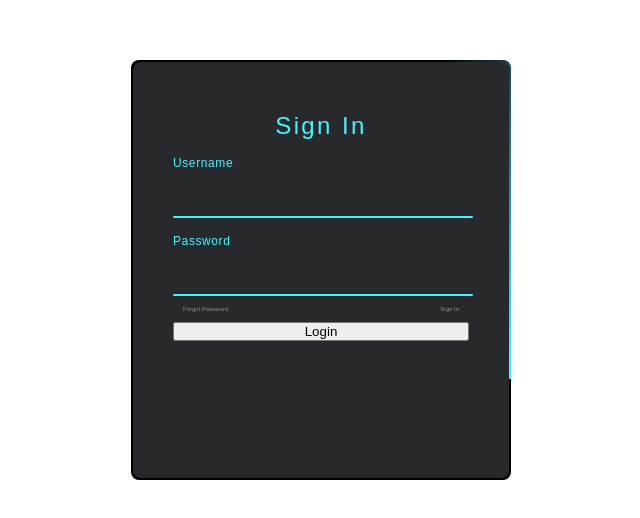
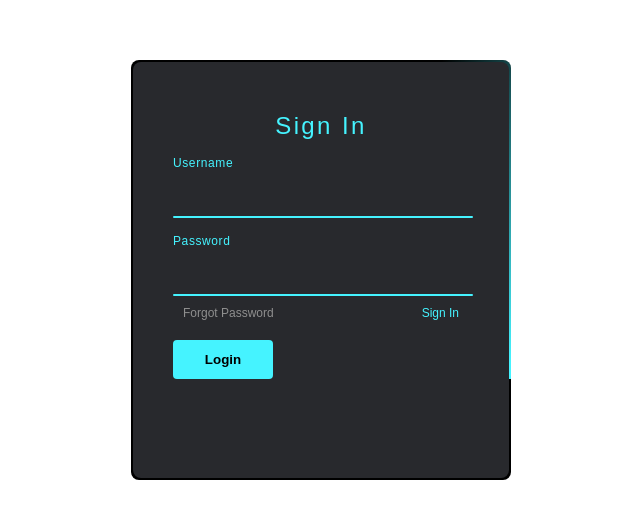
Before and after one commit to Porshcoder/Animated-Login-Form, a plain HTML site: page index.html in a window 1280 px wide. Shown: the part 130-648 px from the top of the page, without its empty margins (319-959 px from the left). Drawn offline with Linux system fonts and the light colour scheme.

Commit message:
modification of the login button and give it a background color

```diff
--- a/index.css
+++ b/index.css
@@ -129,7 +129,24 @@ justify-content: space-between;
 
 .links a{
     margin: 10px;
-    font-size: 0.075em;
+    font-size: 12px;
     color: #8f8f8f;
     text-decoration: beige;
 }
+
+.links a:hover,
+.links a:nth-child(2){
+color: #45f3ff;
+}
+
+input[type="submit"]{
+    border: none;
+    outline: none;
+    padding: 12px 25px;
+    background: #45f3ff;
+    cursor: pointer;
+    border-radius: 4px;
+    font-weight: 600;
+    width: 100px;
+    margin-top: 10px;
+}
```
